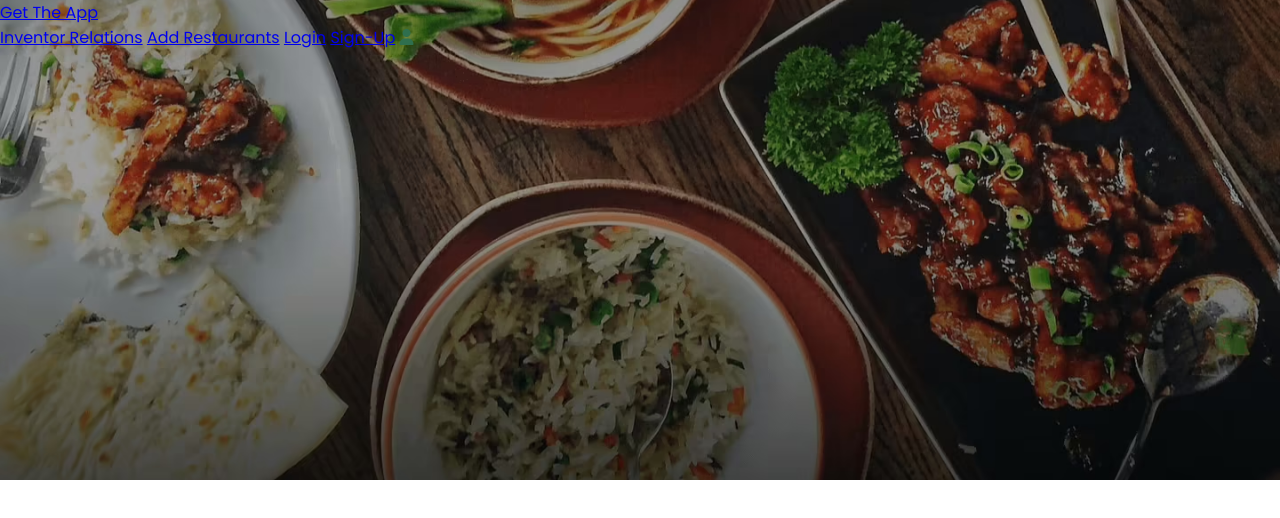
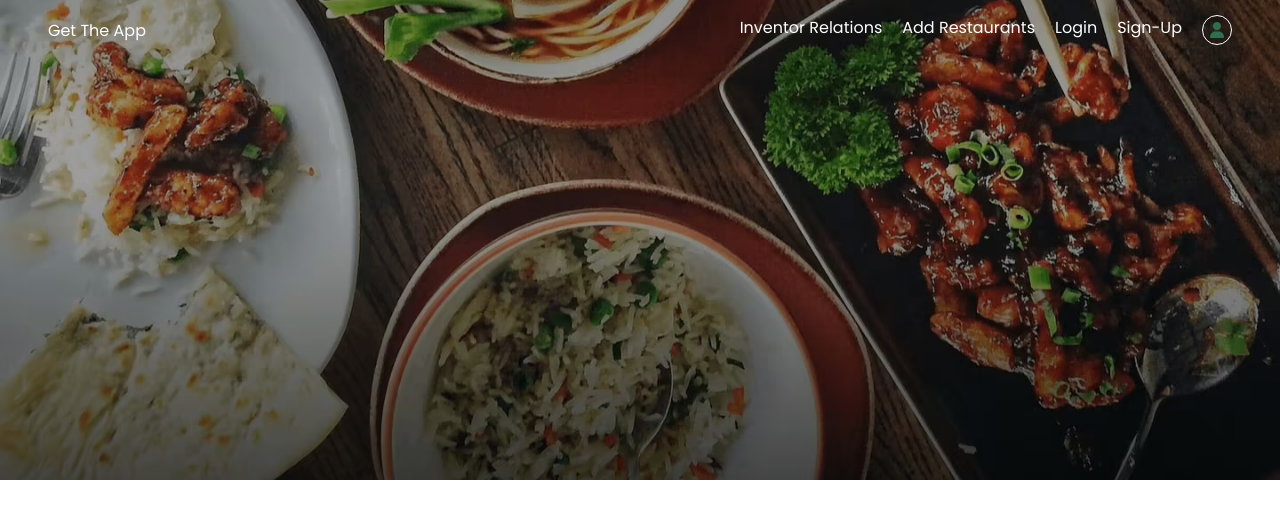
Before and after one commit to ez2create/11223344-01, a plain HTML site: page Index.html in a window 1280 px wide. Drawn offline with Linux system fonts and the light colour scheme.

Commit message:
Hero day-

```diff
--- a/styles.css
+++ b/styles.css
@@ -11,3 +11,27 @@
     background-size: cover;
 
 }
+.navbar{
+    display: flex;
+    justify-content: space-between;
+    align-items: center;
+    padding: 16px 48px;
+    height: 60px;
+}
+.navbar a{
+    text-decoration: none;
+    color: white;
+}
+.navbar .navbar_menu_container{
+    display: flex;
+    gap: 20px;
+}
+.navbar .navbar_menu_container .user__icon{
+    height: 30px;
+    width: 30px;
+    border: 1px solid white;
+    border-radius: 50%;
+    display: flex;
+    justify-content: center;
+    align-items: center;
+}
```
